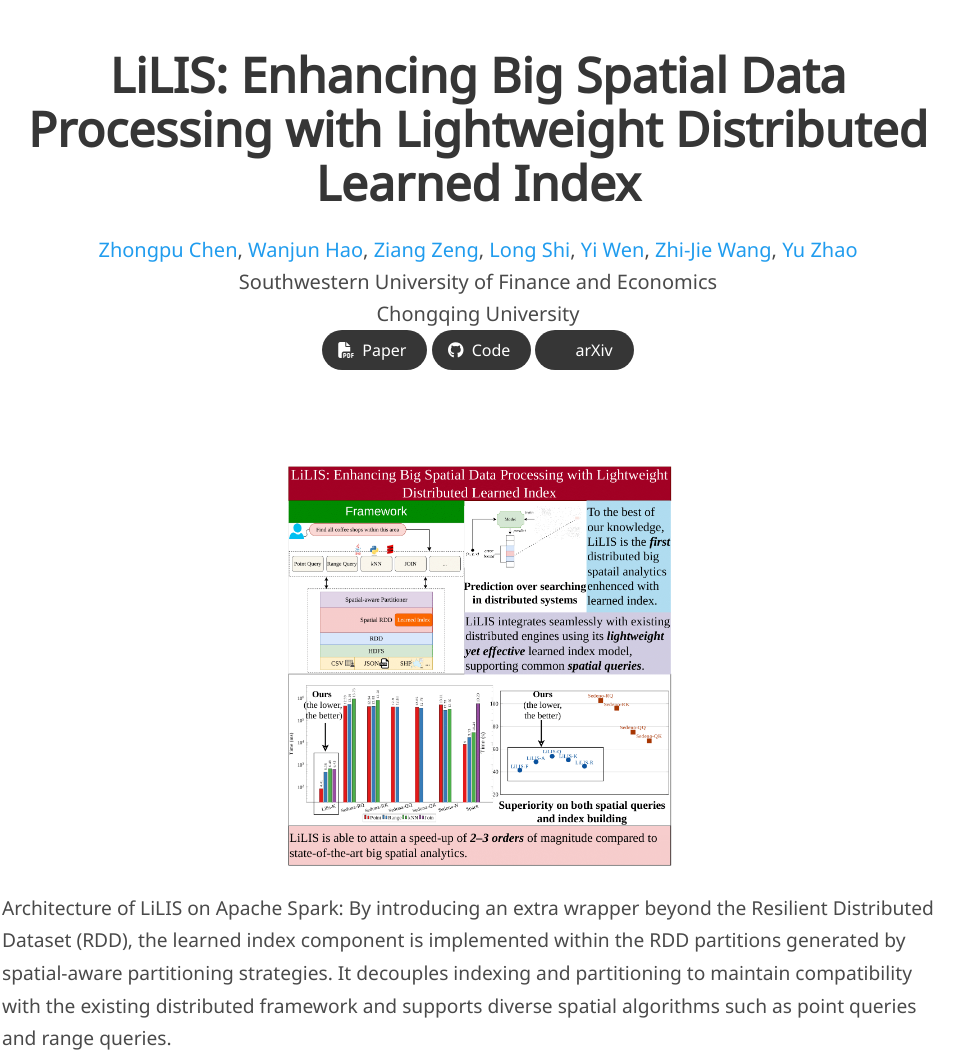
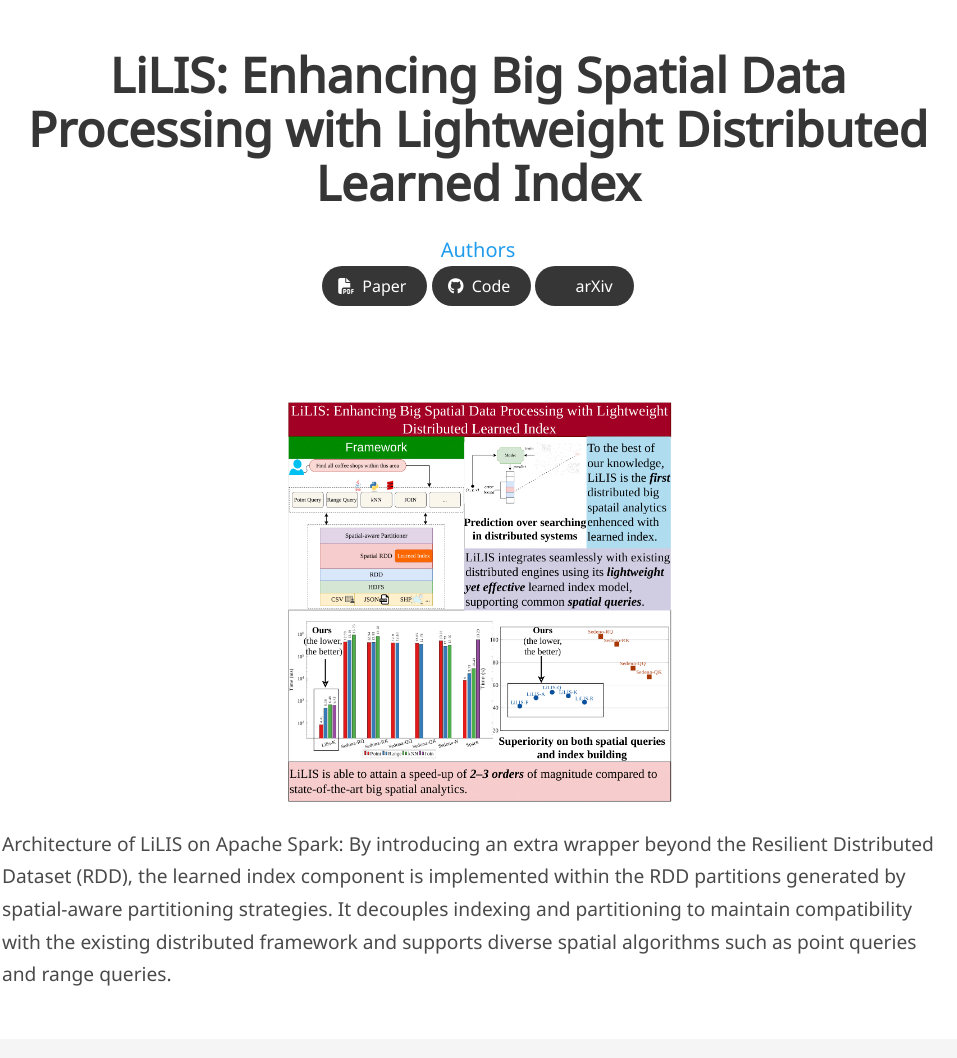
Before and after one commit to SWUFE-DB-Group/learned-index-spark, a plain HTML site: page docs/index.html in a window 1280 px wide. Shown: the top 1058 px of the page, without its empty margins (162-1119 px from the left). Drawn offline with nearby package versions, Linux system fonts and the light colour scheme; some icons are missing; a web font is replaced by a local one.

Commit message:
Remove authors to keep anonymization

```diff
--- a/docs/index.html
+++ b/docs/index.html
@@ -34,25 +34,7 @@
         <h1 class="title is-1 publication-title">LiLIS: Enhancing Big Spatial Data Processing with Lightweight Distributed Learned Index</h1>
         <div class="is-size-5 publication-authors has-text-centered">
           <span class="author-block">
-            <a href="https://zhongpu.info" target="_blank">Zhongpu Chen</a>,</span>
-          <span class="author-block">
-            <a href="#" target="_blank">Wanjun Hao</a>,</span>
-          <span class="author-block">
-            <a href="#" target="_blank">Ziang Zeng</a>,</span>
-          <span class="author-block">
-            <a href="#" target="_blank">Long Shi</a>,</span>
-          <span class="author-block">
-            <a href="#" target="_blank">Yi Wen</a>,</span>
-          <span class="author-block">
-            <a href="#" target="_blank">Zhi-Jie Wang</a>,</span>
-          <span class="author-block">
-            <a href="#" target="_blank">Yu Zhao</a></span>
-        </div>
-
-        <div class="is-size-5 publication-authors has-text-centered">
-          <span class="author-block">
-            Southwestern University of Finance and Economics<br>
-            Chongqing University<br>
+            <a href="#" target="_blank">Authors</a>
           </span>
         </div>
 
```
